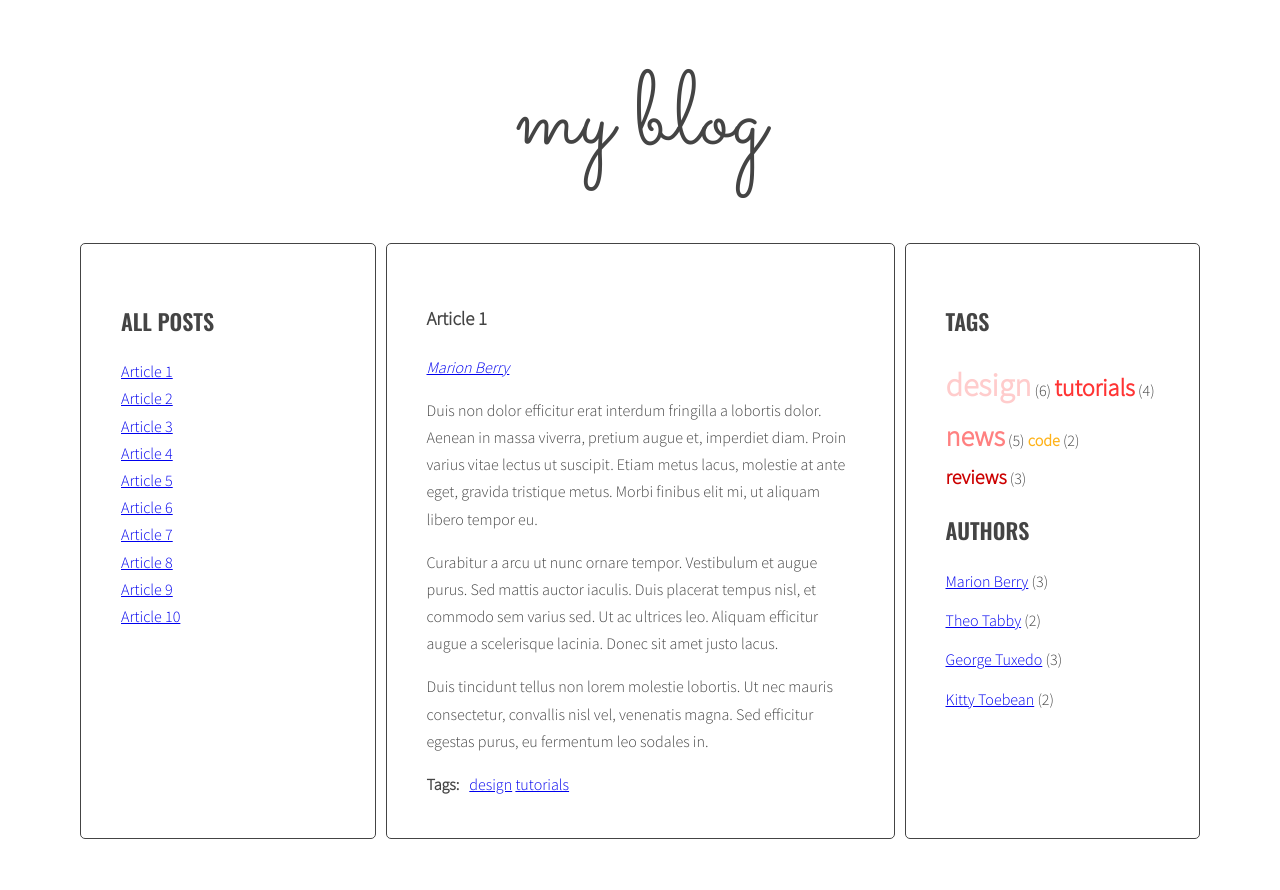
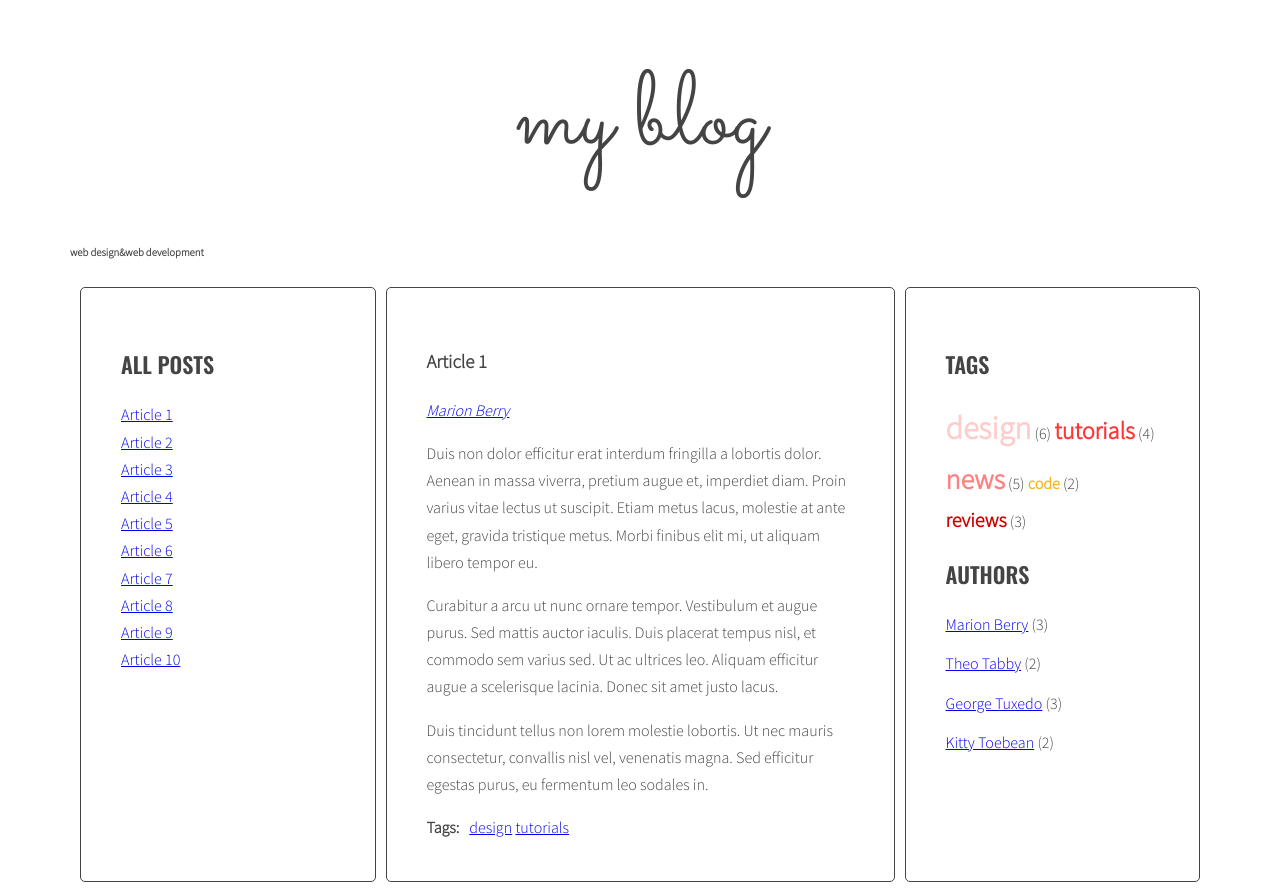
Before and after one commit to AnnaKuszal/javascript-blog, a website: page index.html in a window 1280 px wide. Before the commit the page ends 847 px from the top, so only its background shows below. Drawn offline with nearby package versions, Linux system fonts and the light colour scheme; files that its build step writes are made by us from their sources.

Commit message:
Fix HTML code indents

```diff
--- a/index.html
+++ b/index.html
@@ -2,6 +2,7 @@
 <html>
   <head>
 	  <meta charset="utf-8">
+    <meta name="viewport" content="width=device-width, initial-scale=1.0">
     <title>My blog</title>
     <link rel="stylesheet" href="css/style.css">
   </head>
@@ -9,8 +10,9 @@
     <div class="blog">
       <div class="container">
         <h1 class="logo">my blog</h1>
+        <h6>web design&web development</h6>
         <main class="wrapper">
-            <aside class="sidebar">
+          <aside class="sidebar sidebar-links">
             <h2 class="section-title">All posts</h2>
             <ul class="list titles">
             </ul>
@@ -175,15 +177,19 @@
                 </ul>
               </div>
             </article>
+          </section>
 
-            </section>
-            <aside class="sidebar">
+          <aside class="sidebar sidebar-tags">
+            <div>
               <h2 class="section-title">Tags</h2>
               <ul class="list tags">
               </ul>
+            </div>
+            <div>
               <h2 class="section-title">Authors</h2>
               <ul class="list authors">
               </ul>
+            </div>
           </aside>
         </main>
       </div>
```
Lines whose indentation alone changed are shown as unchanged.
